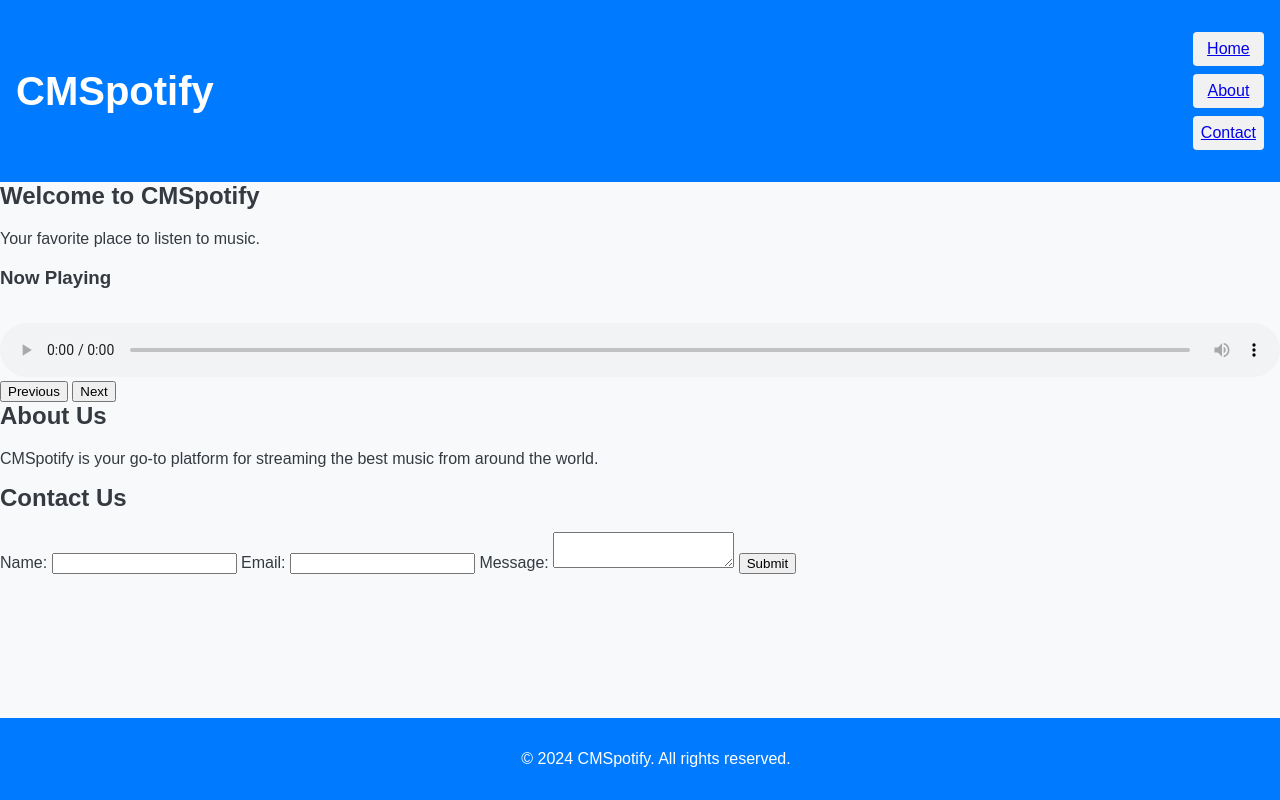
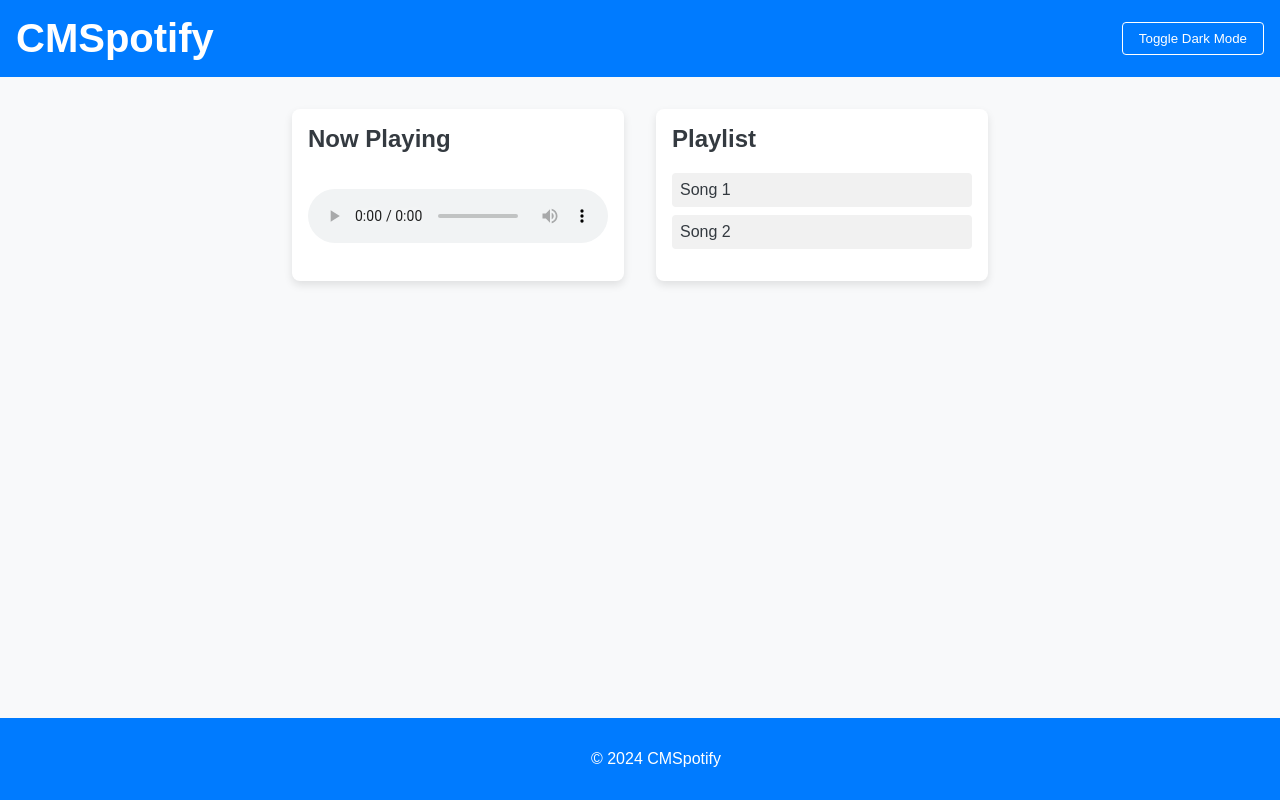
Before and after one commit to kaue431/CMBeats, a plain HTML site: page index.html in a window 1280 px wide. Drawn offline with Linux system fonts and the light colour scheme.

Commit message:
Update index.html

```diff
--- a/index.html
+++ b/index.html
@@ -9,50 +9,48 @@
 <body>
     <header>
         <h1>CMSpotify</h1>
-        <nav>
-            <ul>
-                <li><a href="#home">Home</a></li>
-                <li><a href="#about">About</a></li>
-                <li><a href="#contact">Contact</a></li>
-            </ul>
-        </nav>
+        <button id="theme-toggle">Toggle Dark Mode</button>
     </header>
     <main>
-        <section id="home">
-            <h2>Welcome to CMSpotify</h2>
-            <p>Your favorite place to listen to music.</p>
-            <div id="music-player">
-                <h3>Now Playing</h3>
+        <div class="container">
+            <div class="card">
+                <h2>Now Playing</h2>
                 <audio id="audio-player" controls>
-                    <source id="audio-source" src="music/musica1.mp3" type="audio/mp3">
+                    <source id="audio-source" src="music/song1.mp3" type="audio/mpeg">
                     Your browser does not support the audio element.
                 </audio>
-                <div id="music-controls">
-                    <button onclick="previousTrack()">Previous</button>
-                    <button onclick="nextTrack()">Next</button>
-                </div>
             </div>
-        </section>
-        <section id="about">
-            <h2>About Us</h2>
-            <p>CMSpotify is your go-to platform for streaming the best music from around the world.</p>
-        </section>
-        <section id="contact">
-            <h2>Contact Us</h2>
-            <form id="contact-form">
-                <label for="name">Name:</label>
-                <input type="text" id="name" name="name" required>
-                <label for="email">Email:</label>
-                <input type="email" id="email" name="email" required>
-                <label for="message">Message:</label>
-                <textarea id="message" name="message" required></textarea>
-                <button type="submit">Submit</button>
-            </form>
-        </section>
+            <div class="card">
+                <h2>Playlist</h2>
+                <ul id="playlist">
+                    <li data-src="music/song1.mp3">Song 1</li>
+                    <li data-src="music/song2.mp3">Song 2</li>
+                    <!-- Adicione mais músicas aqui -->
+                </ul>
+            </div>
+        </div>
     </main>
     <footer>
-        <p>&copy; 2024 CMSpotify. All rights reserved.</p>
+        <p>&copy; 2024 CMSpotify</p>
     </footer>
-    <script src="script.js"></script>
+    <script>
+        document.addEventListener('DOMContentLoaded', function() {
+            const player = document.getElementById('audio-player');
+            const playlist = document.getElementById('playlist');
+            const items = playlist.getElementsByTagName('li');
+            for (let item of items) {
+                item.addEventListener('click', function() {
+                    document.getElementById('audio-source').src = this.getAttribute('data-src');
+                    player.load();
+                    player.play();
+                });
+            }
+
+            const themeToggle = document.getElementById('theme-toggle');
+            themeToggle.addEventListener('click', function() {
+                document.body.classList.toggle('dark-mode');
+            });
+        });
+    </script>
 </body>
 </html>
```
